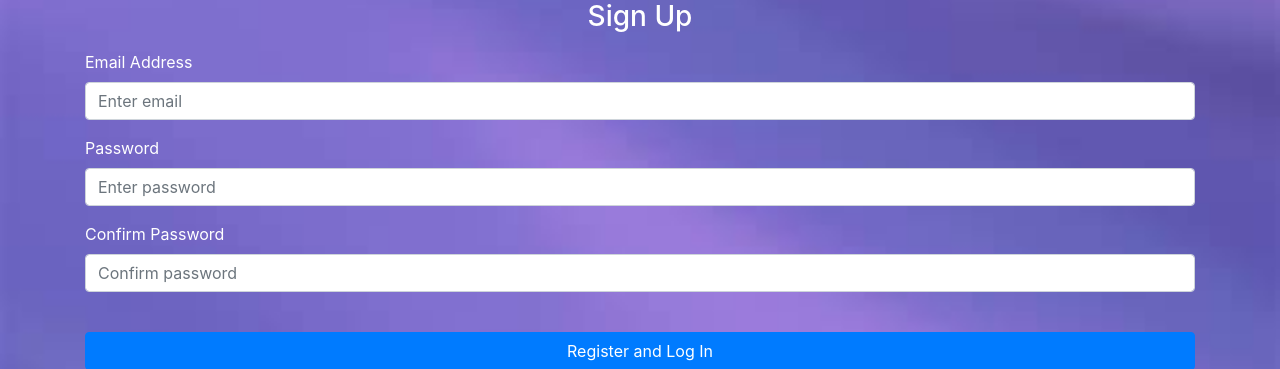
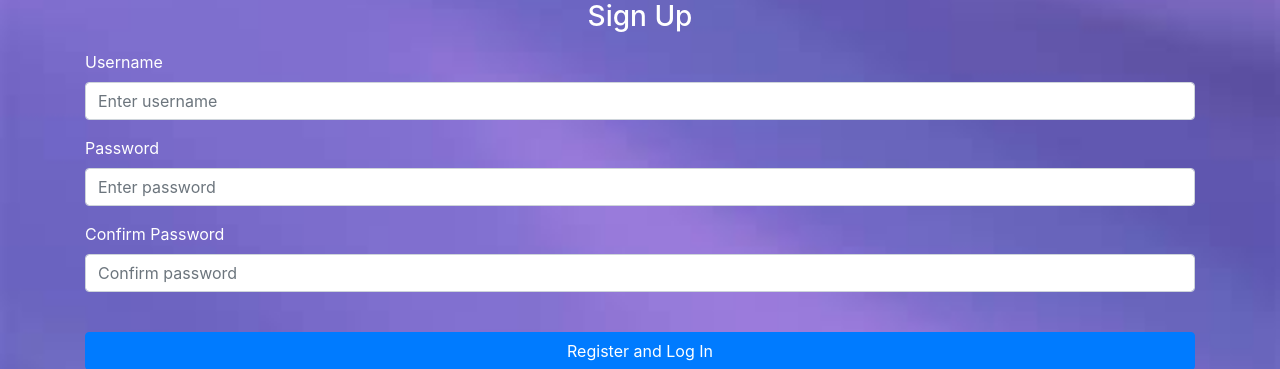
Before and after one commit to robertmonopoly/FuelCostCalculator, a Flask app: page /sign-up in a window 1280 px wide. Shown: the part 56-425 px from the top of the page. Run offline with Flask 3, Linux system fonts and the light colour scheme; some libraries are stand-ins or nearby versions.

Commit message:
completed login and sign up pages

```diff
--- a/flask/website/auth.py
+++ b/flask/website/auth.py
@@ -13,10 +13,10 @@ auth = Blueprint('auth', __name__)
 @auth.route('/login', methods=['GET', 'POST'])
 def login():
     if request.method == 'POST':
-        email = request.form.get('email')
+        username = request.form.get('username')
         password = request.form.get('password')
 
-        user = User.query.filter_by(email=email).first()
+        user = User.query.filter_by(username=username).first()
         if user:
             if check_password_hash(user.password, password):
                 login_user(user, remember=True)
@@ -39,12 +39,12 @@ def logout():
 @auth.route('/sign-up', methods=['GET', 'POST'])
 def sign_up():
     if request.method == 'POST':
-        email = request.form.get('email')
+        username = request.form.get('username')
         password1 = request.form.get('password1')
         password2 = request.form.get('password2')
 
         try:
-            new_user = User(email=email, password=generate_password_hash(
+            new_user = User(username=username, password=generate_password_hash(
                 password1, method='sha256'))
             db.session.add(new_user)
             db.session.commit()
--- a/flask/website/templates/sign_up.html
+++ b/flask/website/templates/sign_up.html
@@ -4,13 +4,13 @@
 <form method="POST" class="form-signup">
   <h3 class="mb-3 text-center">Sign Up</h3>
   <div class="form-group">
-    <label for="email">Email Address</label>
+    <label for="username">Username</label>
     <input
-      type="email"
+      type="string"
       class="form-control"
-      id="email"
-      name="email"
-      placeholder="Enter email"
+      id="username"
+      name="username"
+      placeholder="Enter username"
     />
   </div>
 
```
Also changed, not shown: flask/website/models.py (+8 -1 lines), flask/website/templates/login.html (+5 -5 lines).
